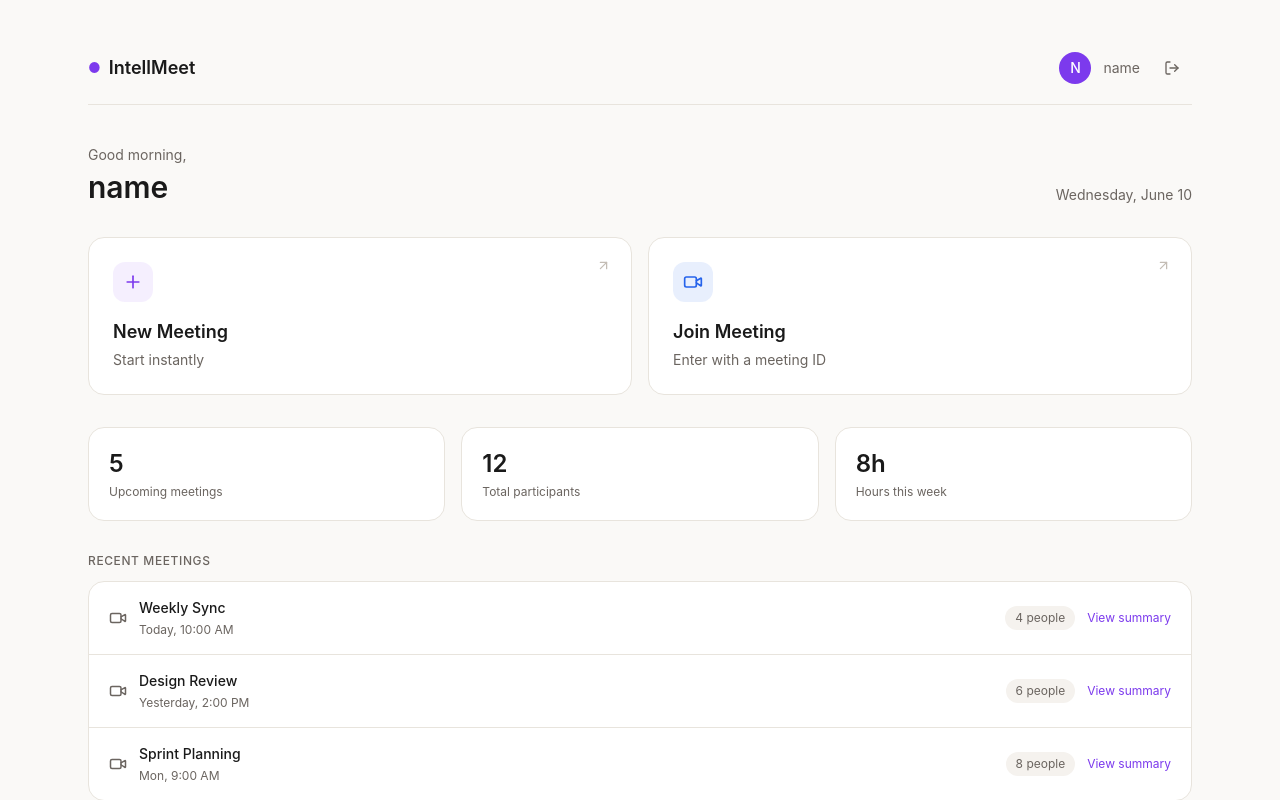
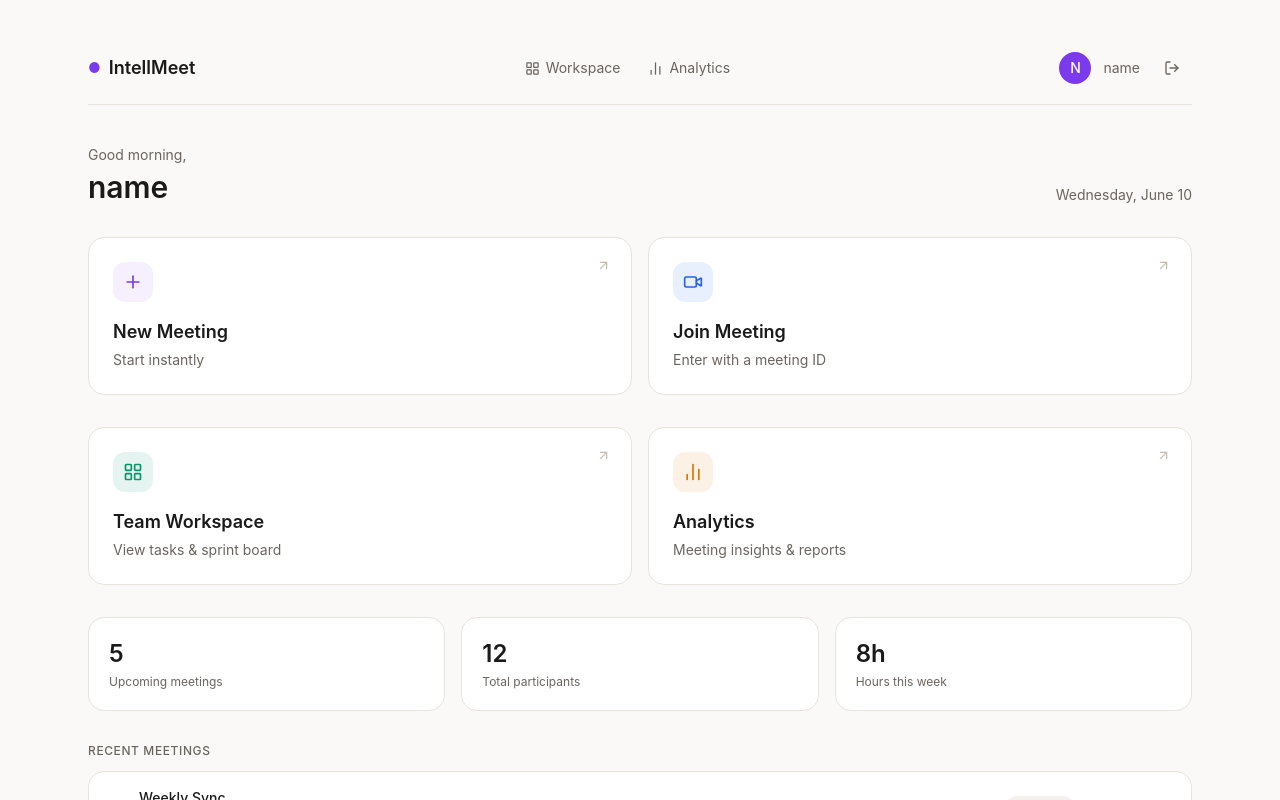
Before and after one commit to aayushg2006/intellimeet-ai, a React app in the folder frontend/: page /login in a window 1280 px wide. Both pictures are taken after typing "name@example.com", "Sample123" into the empty fields and a click on the button "Sign In". Shown: the top 800 px of the page. Built offline with nearby package versions, Linux system fonts and the light colour scheme; the HTML template or start-up script is replaced by a standard one.

Commit message:
feat: add navigation buttons for Team Workspace and Analytics on DashboardPage

```diff
--- a/frontend/src/pages/DashboardPage.jsx
+++ b/frontend/src/pages/DashboardPage.jsx
@@ -1,7 +1,7 @@
 import { useState } from 'react'
 import { useNavigate } from 'react-router-dom'
 import { useAuthStore } from '../store/authStore'
-import { LogOut, User, Video, Plus, ArrowUpRight } from 'lucide-react'
+import { LogOut, User, Video, Plus, ArrowUpRight, LayoutGrid, BarChart2 } from 'lucide-react'
 
 export const DashboardPage = () => {
   const navigate = useNavigate()
@@ -35,6 +35,8 @@ export const DashboardPage = () => {
     day: 'numeric',
   })
 
+  const mockMeetingIds = ['WEEKLY1', 'DESIGN2', 'SPRINT3']
+
   return (
     <div className="min-h-screen bg-[#FAF9F7] text-[#1A1A1A]">
       <div className="max-w-6xl mx-auto px-6 py-8">
@@ -43,6 +45,24 @@ export const DashboardPage = () => {
             <div className="flex items-center gap-2">
               <span className="text-[#7C3AED] text-sm">●</span>
               <span className="text-lg font-semibold text-[#1A1A1A]">IntellMeet</span>
+            </div>
+            <div className="flex items-center gap-1">
+              <button
+                type="button"
+                onClick={() => navigate('/workspace')}
+                className="flex items-center gap-1.5 px-3 py-1.5 rounded-lg text-sm text-[#6B6560] hover:text-[#1A1A1A] hover:bg-[#F5F2EE] transition-colors"
+              >
+                <LayoutGrid size={15} />
+                Workspace
+              </button>
+              <button
+                type="button"
+                onClick={() => navigate('/analytics')}
+                className="flex items-center gap-1.5 px-3 py-1.5 rounded-lg text-sm text-[#6B6560] hover:text-[#1A1A1A] hover:bg-[#F5F2EE] transition-colors"
+              >
+                <BarChart2 size={15} />
+                Analytics
+              </button>
             </div>
             <div className="flex items-center gap-3">
               <div className="w-8 h-8 rounded-full bg-[#7C3AED] text-white text-sm font-medium flex items-center justify-center">
@@ -108,6 +128,38 @@ export const DashboardPage = () => {
           </button>
         </div>
 
+        <div className="grid grid-cols-2 gap-4 mb-8">
+          <button
+            onClick={() => navigate('/workspace')}
+            className="group relative bg-white border border-[#E8E4DD] hover:border-[#7C3AED]/40 rounded-2xl p-6 cursor-pointer transition-all duration-200 hover:shadow-md text-left"
+          >
+            <div className="w-10 h-10 bg-[#059669]/10 rounded-xl flex items-center justify-center mb-4">
+              <LayoutGrid size={20} className="text-[#059669]" />
+            </div>
+            <div className="text-[#1A1A1A] font-semibold text-lg">Team Workspace</div>
+            <div className="text-sm text-[#6B6560] mt-1">View tasks & sprint board</div>
+            <ArrowUpRight
+              size={15}
+              className="absolute top-5 right-5 text-[#C4BDB5] group-hover:text-[#7C3AED] transition-colors"
+            />
+          </button>
+
+          <button
+            onClick={() => navigate('/analytics')}
+            className="group relative bg-white border border-[#E8E4DD] hover:border-[#7C3AED]/40 rounded-2xl p-6 cursor-pointer transition-all duration-200 hover:shadow-md text-left"
+          >
+            <div className="w-10 h-10 bg-[#D97706]/10 rounded-xl flex items-center justify-center mb-4">
+              <BarChart2 size={20} className="text-[#D97706]" />
+            </div>
+            <div className="text-[#1A1A1A] font-semibold text-lg">Analytics</div>
+            <div className="text-sm text-[#6B6560] mt-1">Meeting insights & reports</div>
+            <ArrowUpRight
+              size={15}
+              className="absolute top-5 right-5 text-[#C4BDB5] group-hover:text-[#7C3AED] transition-colors"
+            />
+          </button>
+        </div>
+
         <div className="grid grid-cols-3 gap-4 mb-8">
           <div className="bg-white border border-[#E8E4DD] rounded-2xl p-5">
             <div className="text-2xl font-semibold text-[#1A1A1A]">5</div>
@@ -132,10 +184,11 @@ export const DashboardPage = () => {
               { name: 'Weekly Sync', date: 'Today, 10:00 AM', participants: '4 people' },
               { name: 'Design Review', date: 'Yesterday, 2:00 PM', participants: '6 people' },
               { name: 'Sprint Planning', date: 'Mon, 9:00 AM', participants: '8 people' },
-            ].map((meeting) => (
+            ].map((meeting, index) => (
               <button
                 key={meeting.name}
                 type="button"
+                onClick={() => navigate(`/meeting/${mockMeetingIds[index]}/summary`)}
                 className="flex items-center justify-between px-5 py-4 hover:bg-[#F5F2EE] transition-colors cursor-pointer w-full text-left"
               >
                 <div className="flex items-center">
```
